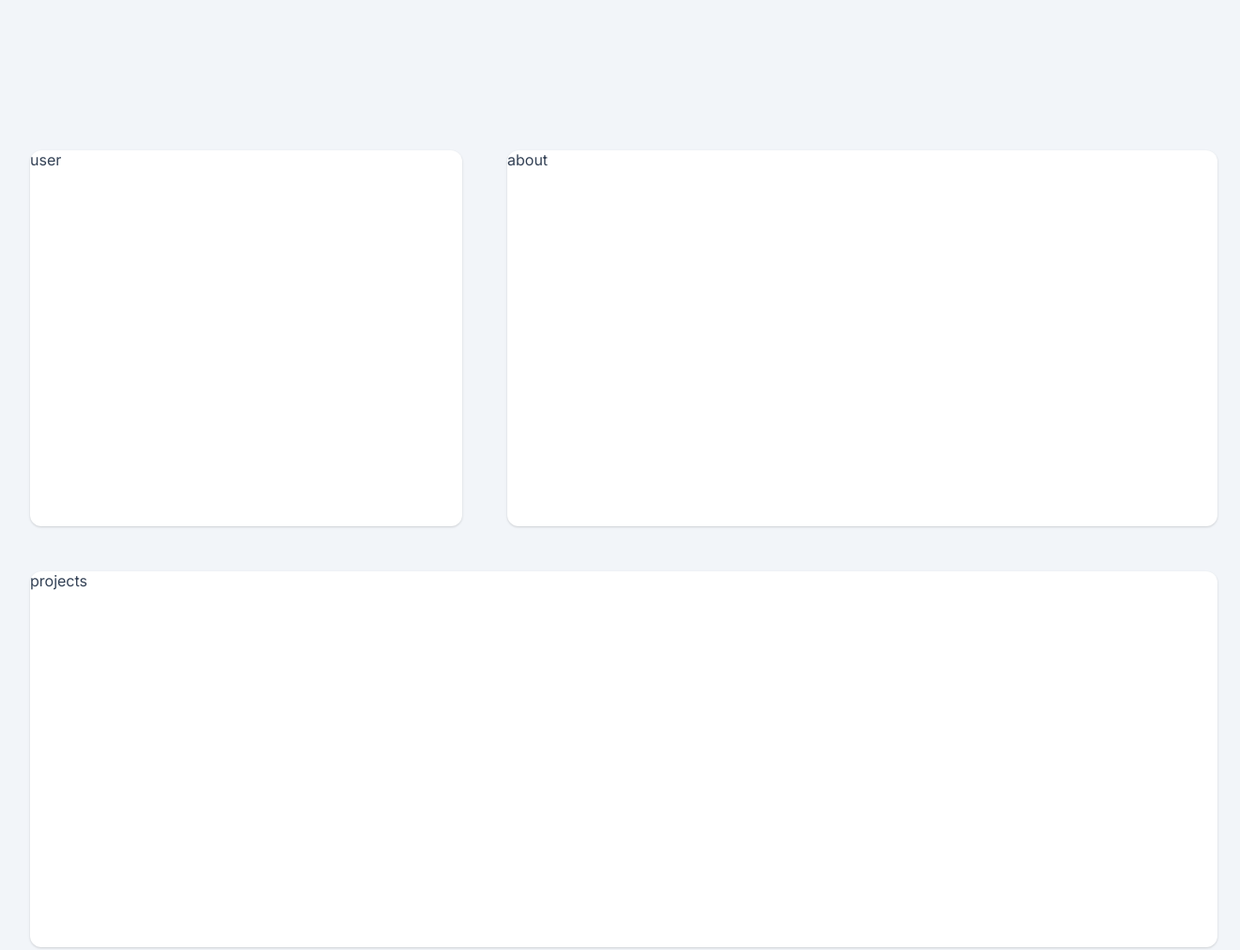
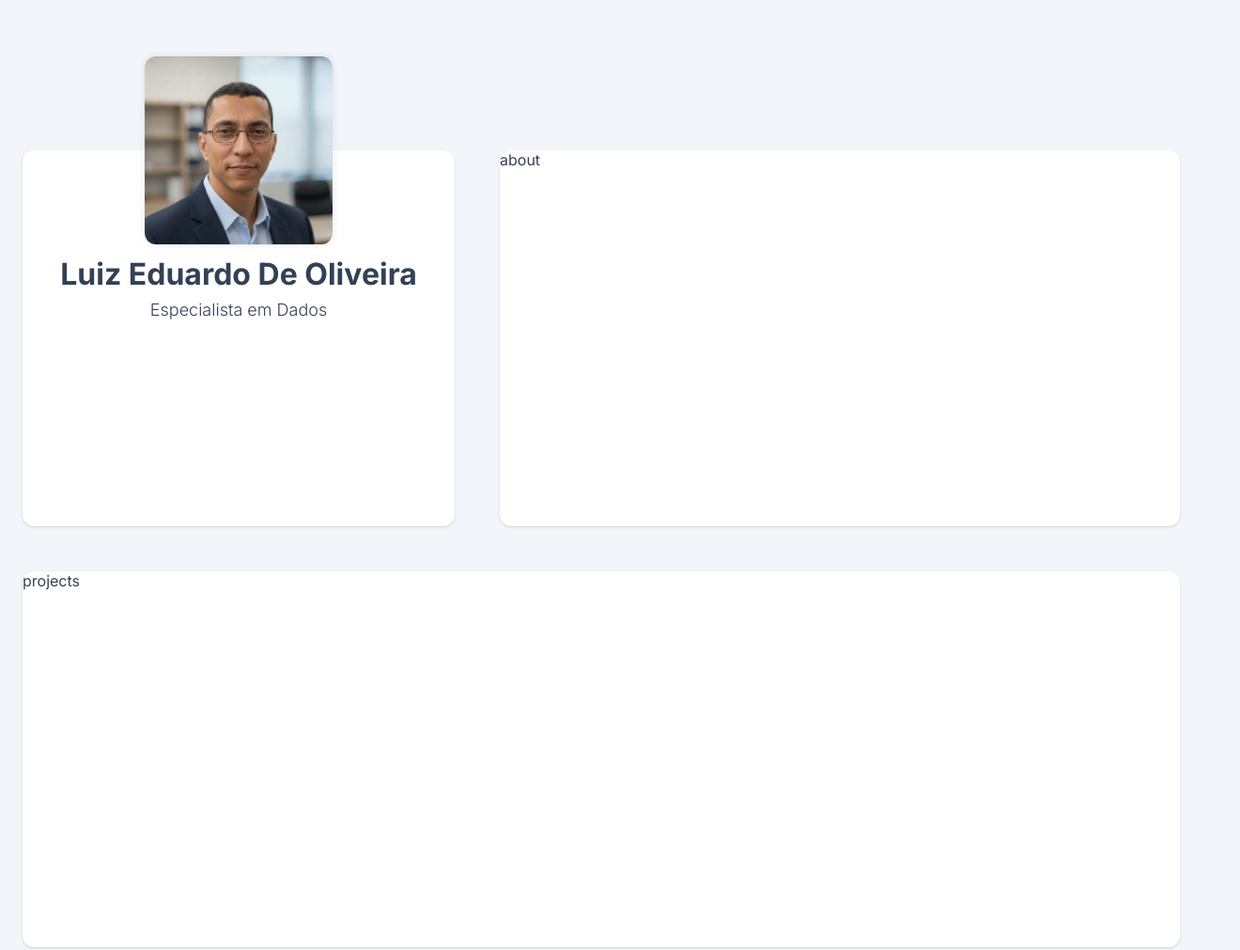
Before and after one commit to luizeo/newportfolio, a plain HTML site: page index.html in a window 1280 px wide. Shown: the whole page at 94% size, 1320 px wide, since content can reach past the window. Drawn offline with Linux system fonts and the light colour scheme.

Commit message:
inclusão de dados do usuário

```diff
--- a/index.html
+++ b/index.html
@@ -6,11 +6,19 @@
     <title>Luiz Oliveira</title>
     <link rel="preconnect" href="https://fonts.gstatic.com">
     <link href="https://fonts.googleapis.com/css2?family=Inter:wght@300;400;600;700&display=swap" rel="stylesheet">
-<link rel="stylesheet" href="styles\global.css">
+<link rel="stylesheet" href="./styles/global.css">
 </head>
 <body>
     <div class="app">
-    <section class="card">user</section>
+    <section class="card user">
+        <picture>
+            <img src="./assets/foto_perfil.png" alt="" >
+        </picture>
+        <div class="user__content">
+         <h1>Luiz Eduardo De Oliveira</h1>
+         <p>Especialista em Dados</p>
+        </div>
+    </section>
     <section class="card">about</section>
     <section class="card projects">projects</section>
     </div>
--- a/styles/global.css
+++ b/styles/global.css
@@ -1,3 +1,10 @@
+@import url('./user.css');
+
+* {
+    margin: 0;
+    padding: 0;
+    box-sizing: border-box;
+}
 :root {
   --primary: #334155;
   --secondary: #2C2D2E;
--- /dev/null
+++ b/styles/user.css
@@ -0,0 +1,40 @@
+.user {
+  padding: 0 40px 40px;
+
+  display: flex;
+  flex-direction: column;
+  align-items: center;
+  row-gap: 12px;
+}
+
+.user picture {
+  width: 200px;
+  height: 200px;
+
+  border-radius: 12px;
+  box-shadow: var(--shadow-image);
+  margin-top: -100px;
+}
+
+.user picture img {
+  width: 100%;
+  height: 100%;
+  object-fit: cover;
+  border-radius: 12px;
+}
+
+.user__content {
+  display: flex;
+  flex-direction: column;
+  align-items: center;
+  row-gap: 8px;
+}
+
+.user__content h1 {
+  font-size: 32px;
+}
+
+.user__content p {
+  font-size: 18px;
+  font-weight: 300;
+}
```
Also changed, not shown: assets/foto_perfil.png (added).
